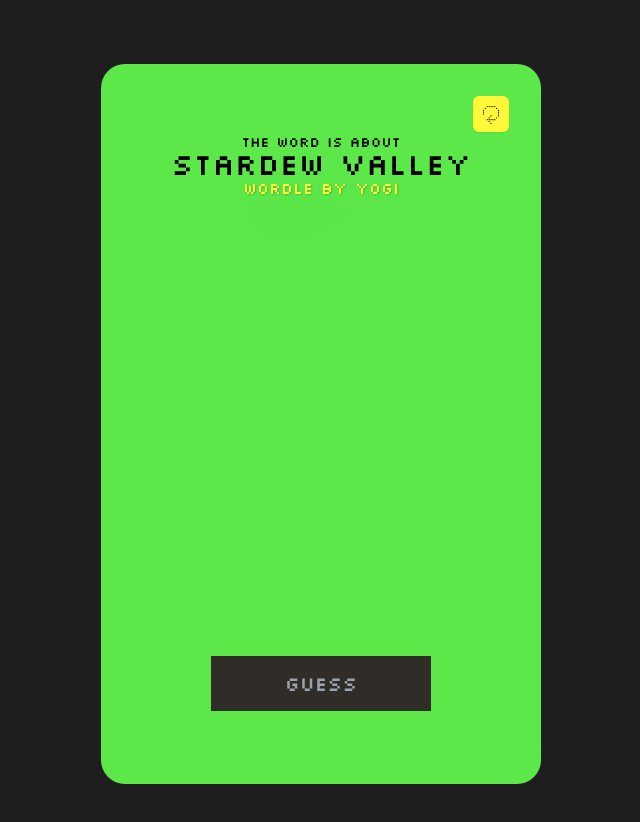
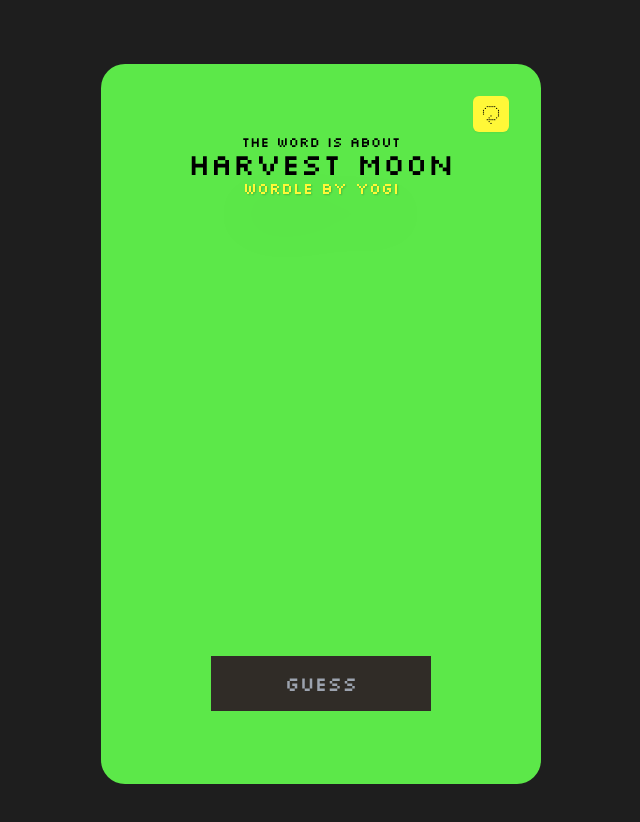
Before and after one commit to giomungcal/wordle-yogi, a React (Vite) app: page / in a window 1280 px wide. Shown: the top 822 px of the page, without its empty margins (319-959 px from the left). Built offline with nearby package versions, Linux system fonts and the light colour scheme.

Commit message:
- Removed on mount condition since it mounts only once in Vercel.

```diff
--- a/src/App.tsx
+++ b/src/App.tsx
@@ -186,15 +186,12 @@
   //   fetchWord();
   // }, []);
 
-  const mountCountRef = useRef(0);
+  // Note: Removed since it does not mount twice when hosted in Vercel
+  // const mountCountRef = useRef(0);
 
   useEffect(() => {
-    if (mountCountRef.current === 1) {
-      const randomNumber: number = Math.floor(Math.random() * gameWords.length);
-      setWordleWord(gameWords[randomNumber]);
-      return;
-    }
-    mountCountRef.current += 1;
+    const randomNumber: number = Math.floor(Math.random() * gameWords.length);
+    setWordleWord(gameWords[randomNumber]);
   }, []);
 
   const [guessWord, setGuessWord] = useState("");
```
